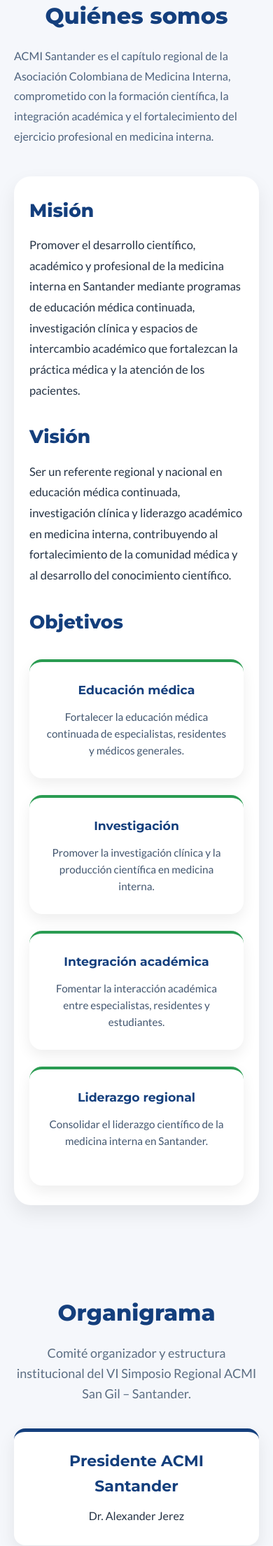
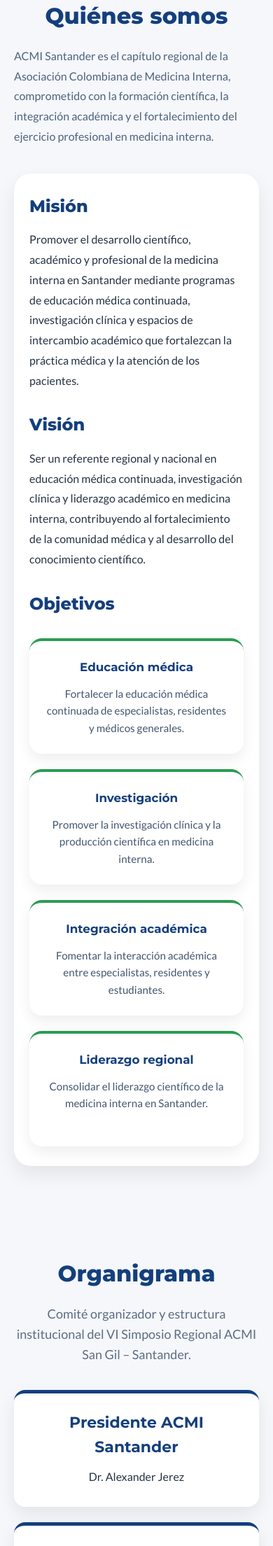
Before and after one commit to Acmisantander/Acmisantander, a Jekyll site: the page built from index.html, in a window 390 px wide. Shown: the part 1071-3280 px from the top of the page at 70% size. Built offline with Jekyll 4.4.1, drawn with Linux system fonts in a browser that asks for light colours.

Commit message:
Update index.html

```diff
--- a/index.html
+++ b/index.html
@@ -67,9 +67,9 @@
 
 .container{
   width:100%;
-  max-width:100%;
-  margin:0;
-  padding:0 64px;
+  max-width:1380px;
+  margin:0 auto;
+  padding:0 34px;
 }
 
 /* =========================
@@ -81,24 +81,21 @@
 }
 
 #quienes .container{
-  width:100%;
-  max-width:100%;
-  margin:0;
-  padding:0 70px;
+  max-width:1320px;
 }
 
 #quienes .section-title{
   text-align:center;
-  font-size:2.8rem;
+  font-size:2.6rem;
   font-weight:800;
   color:var(--azul-acmi);
   margin-bottom:18px;
 }
 
 #quienes .section-subtitle{
-  max-width:1200px;
-  margin:0 auto 42px auto;
-  font-size:1.08rem;
+  max-width:1050px;
+  margin:0 auto 38px auto;
+  font-size:1.05rem;
   line-height:1.8;
   text-align:center;
   color:#4d627d;
@@ -106,16 +103,16 @@
 
 #quienes .about-block{
   width:100%;
-  max-width:1500px;
+  max-width:1240px;
   margin:0 auto;
-  padding:52px 58px;
+  padding:46px 48px;
   background:#ffffff;
   border-radius:24px;
   box-shadow:0 12px 28px rgba(0,0,0,0.08);
 }
 
 #quienes .about-block h3{
-  font-size:1.65rem;
+  font-size:1.5rem;
   font-weight:800;
   margin:30px 0 14px;
   color:var(--azul-acmi);
@@ -127,7 +124,7 @@
 }
 
 #quienes .about-block p{
-  font-size:1.03rem;
+  font-size:1rem;
   line-height:1.8;
   color:#243244;
   text-align:left;
@@ -136,18 +133,18 @@
 #quienes .cards-grid{
   display:grid;
   grid-template-columns:repeat(4,1fr);
-  gap:24px;
-  margin-top:32px;
+  gap:22px;
+  margin-top:30px;
 }
 
 #quienes .mini-card{
   background:#ffffff;
-  padding:26px 22px;
+  padding:24px 20px;
   border-radius:18px;
   border-top:4px solid var(--verde-acmi);
   box-shadow:0 8px 20px rgba(0,0,0,0.07);
   transition:.25s ease;
-  min-height:170px;
+  min-height:165px;
 }
 
 #quienes .mini-card:hover{
@@ -155,7 +152,7 @@
 }
 
 #quienes .mini-card h4{
-  font-size:1.08rem;
+  font-size:1.05rem;
   text-align:center;
   margin-bottom:12px;
   color:var(--azul-acmi);
@@ -169,10 +166,12 @@
   color:#42566f;
 }
 
+/* RESPONSIVE */
+
 @media(max-width:992px){
-  .container,
-  #quienes .container{
-    padding:0 32px;
+
+  .container{
+    padding:0 26px;
   }
 
   #quienes .cards-grid{
@@ -180,8 +179,34 @@
   }
 
   #quienes .about-block{
-    padding:40px 34px;
+    padding:38px 32px;
   }
+
+}
+
+@media(max-width:640px){
+
+  .container{
+    padding:0 18px;
+  }
+
+  #quienes .section-title{
+    font-size:2rem;
+  }
+
+  #quienes .section-subtitle{
+    text-align:left;
+    font-size:1rem;
+  }
+
+  #quienes .cards-grid{
+    grid-template-columns:1fr;
+  }
+
+  #quienes .about-block{
+    padding:28px 22px;
+  }
+
 }
 
 @media(max-width:640px){
```
